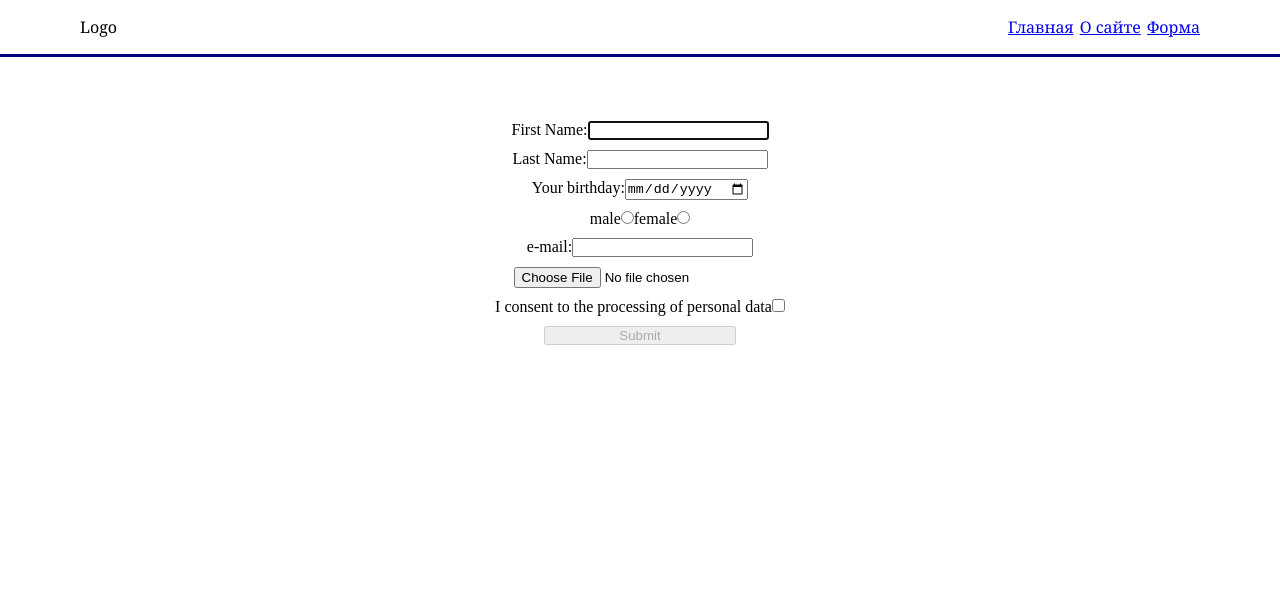
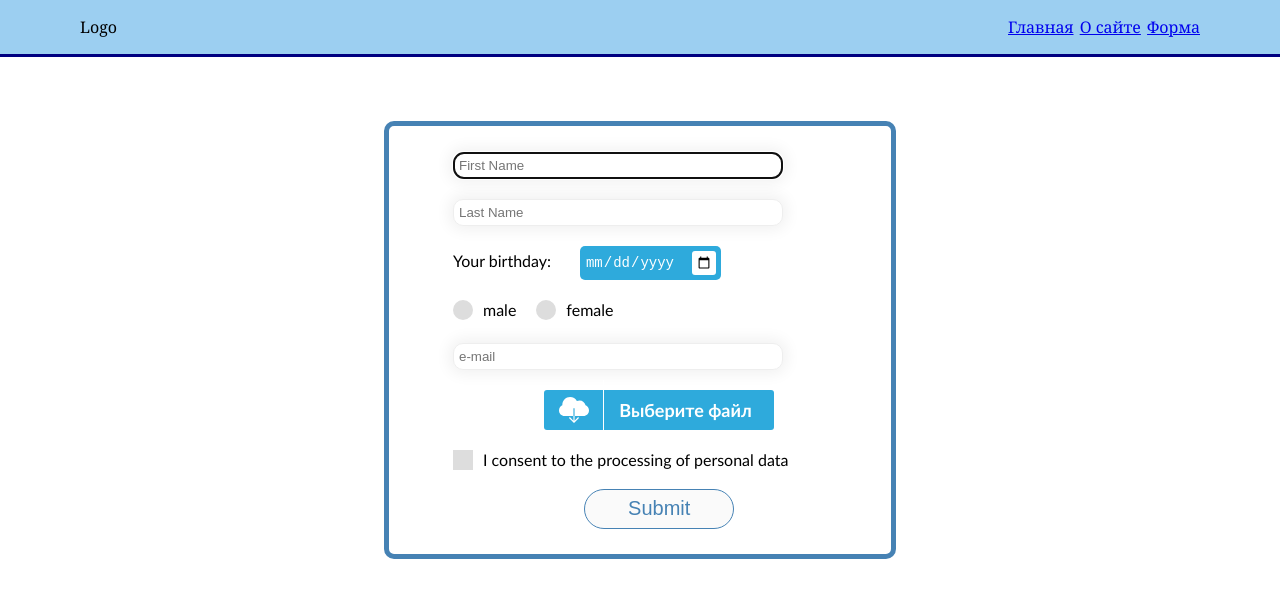
Before and after one commit to Sergey-98/react-rs, a React (Create React App) app in the folder react-components/: page /form in a window 1280 px wide. Shown: the top 598 px of the page. Built offline with nearby package versions, Linux system fonts and the light colour scheme.

Commit message:
feat: add styles for form-page

```diff
--- a/react-components/src/components/Card/Card.tsx
+++ b/react-components/src/components/Card/Card.tsx
@@ -10,9 +10,9 @@ class Card extends React.Component<{ value: Films }, object> {
     return (
       <div className={styles.card}>
         <img className={styles.poster} src={this.props.value.Poster} alt="poster" />
-        <h1>Название: {this.props.value.Title}</h1>
-        <h3>Жанр: {this.props.value.Type}</h3>
-        <h3>Год выхода: {this.props.value.Year}</h3>
+        <h1 className={styles.film__title}>Название: {this.props.value.Title}</h1>
+        <h3 className={styles.film__subtitle}>Жанр: {this.props.value.Type}</h3>
+        <h3 className={styles.film__subtitle}>Год выхода: {this.props.value.Year}</h3>
       </div>
     );
   }
--- a/react-components/src/components/Cards/Cards.module.css
+++ b/react-components/src/components/Cards/Cards.module.css
@@ -1,6 +1,8 @@
 .cards {
-  margin-top: 2em;;
+  margin-top: 2em;
+  padding-left: 3em;
+  padding-right: 0.5em;
   display: flex;
-  gap: 1em;
+  gap: 3em;
   flex-wrap: wrap;
 }
--- a/react-components/src/components/FormCard/FormCard.module.css
+++ b/react-components/src/components/FormCard/FormCard.module.css
@@ -1,5 +1,12 @@
 .form_card {
+  cursor: pointer;
+  padding: 3%;
+  width: 25vw;
+  height: 40vh;
   display: flex;
   flex-direction: column;
   gap: 1em;
+  border: 3px solid #4682B4;
+  background-color: rgba(46, 170, 220, 0.2);
+  color: #191970;
 }
--- a/react-components/src/components/FormCards/FormCards.module.css
+++ b/react-components/src/components/FormCards/FormCards.module.css
@@ -1,5 +1,6 @@
 .form_cards {
-  margin-top: 10%;
+  margin-top: 5%;
+  margin-left: 2%;
   display: flex;
-  gap: 5%;
+  gap: 2%;
 }
--- a/react-components/src/components/UI/Navbar/Navbar.module.css
+++ b/react-components/src/components/UI/Navbar/Navbar.module.css
@@ -5,13 +5,13 @@
   justify-content: space-between;
   border-bottom: 3px solid #000080;
   font-family: Georgia, 'Times New Roman', Times, serif;
+  background: rgba(48, 155, 225, 0.48);
 }
 .navbar__links {
   width: 15%;
   margin-right: 5em;
   display: flex;
   justify-content: space-between;
-
 }
 .logo {
   margin-left: 5em;
--- a/react-components/src/components/UI/input/UInput.module.css
+++ b/react-components/src/components/UI/input/UInput.module.css
@@ -1,16 +1,16 @@
 .myInput {
   width: 30%;
   padding: 5px 25px;
-  margin: 5px 0;
-  border: 1px solid teal;
+  margin: 7px;
+  border: 2px solid #4682B4;
 }
 
 .myInput_search {
   position: relative;
   width: 1rem;
   height: 1rem;
-  top: 25px;
-  left: calc(100% - 99.8%);
+  top: 28px;
+  left: calc(100% - 99.1%);
   background-image: url(../../../assets/svg/search.svg);
   background-size: 16px;
   z-index: 5;
--- a/react-components/src/pages/Form/form.css
+++ b/react-components/src/pages/Form/form.css
@@ -5,19 +5,210 @@
   border: 3px solid red;
 }
 .form-block {
+  padding: 2%;
+  padding-left: 5%;
   margin: 5% auto 0 auto;
-  width: 50%;
+  width: 40%;
   display: flex;
   flex-direction: column;
-  gap: 10px;
-  align-items: center;
+  gap: 20px;
+  border: 5px solid #4682B4;
+  border-radius: 10px;
+  font-family: Optima;
+  -webkit-border-radius: 10px;
+  -moz-border-radius: 10px;
+  -ms-border-radius: 10px;
+  -o-border-radius: 10px;
 }
 .form-submit {
+  cursor: pointer;
   width: 30%;
+  align-self: center;
+  width: 150px;
+  height: 40px;
+  border: 1px solid #4682B4;
+  border-radius: 20px;
+  -webkit-border-radius: 20px;
+  -moz-border-radius: 20px;
+  -ms-border-radius: 20px;
+  -o-border-radius: 20px;
+  font-size: 20px;
+  color: #4682B4;
+}
+.form-submit:hover {
+  width: 40%;
+  font-size: 25px;
+  background: #2eaadc;
 }
 .error-text {
   display: block;
+  color: red;
 }
 .none {
   display: none;
 }
+.input__text {
+  width: 80%;
+  padding: 5px;
+  border: 1px solid #eee;
+  border-radius: 10px;
+  box-shadow:0 0 15px 4px rgba(0,0,0,0.06);
+}
+
+.checkbox_label {
+  position: relative;
+  padding-left:30px;
+  cursor: pointer;
+}
+
+.checkbox_label .input__checkbox {
+  position: absolute;
+  opacity: 0;
+  width:0;
+  height:0;
+}
+
+.checkbox_label .checkbox_span {
+  position: absolute;
+  top:0;
+  left:0;
+  width:20px;
+  height:20px;
+  background-color: #ddd;
+  transition: .3s background-color;
+}
+.checkbox_label .checkbox_span:after {
+  content: "";
+  position: absolute;
+  display: none;
+
+  left: 6px;
+  top: 2px;
+  width: 4px;
+  height: 10px;
+  border: solid white;
+  border-width: 0 3px 3px 0;
+  transform: rotate(45deg);
+}
+.checkbox_label:hover .checkbox_span {
+  background-color: #ccc;
+}
+
+.checkbox_label input:checked ~ .checkbox_span {
+  background-color: #2eaadc;
+}
+.checkbox_label input:checked ~ .checkbox_span:after {
+  display:block;
+}
+
+.radio-btn_label {
+  display:block;
+  margin-bottom:4px;
+  position: relative; /* to contain absolute elements */
+  padding-left:30px; /* free space for custom radio button */
+  cursor: pointer;
+}
+/* hide default radio button  */
+.radio-btn_label input[type=radio] {
+  position: absolute; /* prevent taking any space */
+  /* cross-browser hidingg */
+  opacity: 0;
+  width:0;
+  height:0;
+}
+/* custom radio button */
+.radio-btn_label .radio-btn_span {
+  position: absolute;
+  /* position to the free space in <label> */
+  top:0;
+  left:0;
+  width:20px;
+  height:20px;
+  background-color: #ddd;
+  border-radius: 50%;
+  transition: .3s background-color; /* slight transition */
+}
+/* the check icon */
+.radio-btn_label .radio-btn_span:after {
+  content: "";
+  position: absolute;
+  display: none;
+
+  /* middle */
+  top:50%;
+  left:50%;
+  transform: translate(-50%,-50%);
+  background-color:#fff;
+  width:8px;
+  height:8px;
+  border-radius:50%;
+}
+.radio-btn_label:hover .radio-btn_span {
+  background-color: #ccc;
+}
+
+.radio-btn_label input:checked ~ .radio-btn_span {
+  background-color: #2eaadc;
+}
+.radio-btn_label input:checked ~ .radio-btn_span:after {
+  display:block;
+}
+.radio-btn_container {
+  display: flex;
+  gap: 20px;
+}
+
+.input__date {
+  margin-left: 7%;
+  background-color: #2eaadc;
+  padding: 5px;
+  font-family: "Roboto Mono",monospace;
+  color: #ffffff;
+  font-size: 14px;
+  border: none;
+  outline: none;
+  border-radius: 5px;
+}
+::-webkit-calendar-picker-indicator{
+  background-color: #ffffff;
+  padding: 5px;
+  cursor: pointer;
+  border-radius: 3px;
+}
+
+.input__file {
+  opacity: 0;
+  visibility: hidden;
+  position: absolute;
+}
+
+.input__file-icon-wrapper {
+  height: 60px;
+  width: 60px;
+  margin-right: 15px;
+  display: flex;
+  align-items: center;
+  justify-content: center;
+  border-right: 1px solid #fff;
+}
+
+.input__file-button-text {
+  line-height: 1;
+  margin-top: 1px;
+}
+
+.input__file-button {
+  width: 100%;
+  max-width: 230px;
+  height: 40px;
+  background: #2eaadc;
+  color: #fff;
+  font-size: 1.125rem;
+  font-weight: 700;
+  display: flex;
+  align-items: center;
+  justify-content: flex-start;
+  border-radius: 3px;
+  cursor: pointer;
+  margin: 0 auto;
+}
--- a/react-components/src/pages/Form/form.tsx
+++ b/react-components/src/pages/Form/form.tsx
@@ -2,6 +2,7 @@ import React from 'react';
 import './form.css';
 import { Errors, Card } from '../../types/types';
 import FormCards from 'components/FormCards/FormCards';
+import downloadIcon from '../../assets/svg/download-icon.svg';
 
 class Form extends React.Component<object, Errors> {
   inputName: React.RefObject<HTMLInputElement>;
@@ -238,39 +239,71 @@ class Form extends React.Component<object, Errors> {
       <div className="form-page">
         <form className="form-block" onChange={inputHandler} onSubmit={createCards}>
           <label>
-            First Name:
-            <input type="text" ref={this.inputName} autoComplete="off" />
+            <input
+              className="input__text"
+              type="text"
+              ref={this.inputName}
+              autoComplete="off"
+              placeholder="First Name"
+            />
             <span className={this.state.errorName.class}>{this.state.errorName.message}</span>
           </label>
           <label>
-            Last Name:
-            <input type="text" ref={this.inputSurname} autoComplete="off" />
+            <input
+              className="input__text"
+              type="text"
+              ref={this.inputSurname}
+              autoComplete="off"
+              placeholder="Last Name"
+            />
             <span className={this.state.errorSurname.class}>{this.state.errorSurname.message}</span>
           </label>
           <label>
             Your birthday:
-            <input type="date" ref={this.inputDate} />
+            <input className="input__date" type="date" ref={this.inputDate} />
             <span className={this.state.errorDate.class}>{this.state.errorDate.message}</span>
           </label>
+          <div className="radio-btn_container">
+            <label className="radio-btn_label">
+              male
+              <input type="radio" name="gender" ref={this.inputMale} autoComplete="off" />
+              <span className="radio-btn_span"></span>
+            </label>
+            <label className="radio-btn_label">
+              female
+              <input type="radio" name="gender" ref={this.inputFemale} autoComplete="off" />
+              <span className="radio-btn_span"></span>
+            </label>
+            <span className={this.state.errorGender.class}>{this.state.errorGender.message}</span>
+          </div>
           <label>
-            male
-            <input type="radio" name="gender" ref={this.inputMale} autoComplete="off" />
-            female
-            <input type="radio" name="gender" ref={this.inputFemale} autoComplete="off" />
-            <span className={this.state.errorGender.class}>{this.state.errorGender.message}</span>
-          </label>
-          <label>
-            e-mail:
-            <input type="email" ref={this.inputEmail} autoComplete="off" />
+            <input
+              className="input__text"
+              type="email"
+              ref={this.inputEmail}
+              autoComplete="off"
+              placeholder="e-mail"
+            />
             <span className={this.state.errorEmail.class}>{this.state.errorEmail.message}</span>
           </label>
-          <label>
-            <input type="file" ref={this.inputFile} />
+          <input
+            className="input__file"
+            type="file"
+            ref={this.inputFile}
+            name="file"
+            id="input__flle"
+          />
+          <label className="input__file-button" htmlFor="input__flle">
+            <span className="input__file-icon-wrapper">
+              <img className="input__file-icon" src={downloadIcon} alt="Выбрать файл" width="60" />
+            </span>
+            <span className="input__file-button-text">Выберите файл</span>
             <span className={this.state.errorFile.class}>{this.state.errorFile.message}</span>
           </label>
-          <label>
+          <label className="checkbox_label">
             I consent to the processing of personal data
-            <input type="checkbox" ref={this.inputCheckData} />
+            <input className="input__checkbox" type="checkbox" ref={this.inputCheckData} />
+            <span className="checkbox_span"></span>
             <span className={this.state.errorCheck.class}>{this.state.errorCheck.message}</span>
           </label>
           <input type="submit" value="Submit" className="form-submit" ref={this.submit} disabled />
```
Also changed, not shown: react-components/src/components/Card/Card.module.css (+32 -2 lines), react-components/src/assets/svg/download-icon.svg (added).
